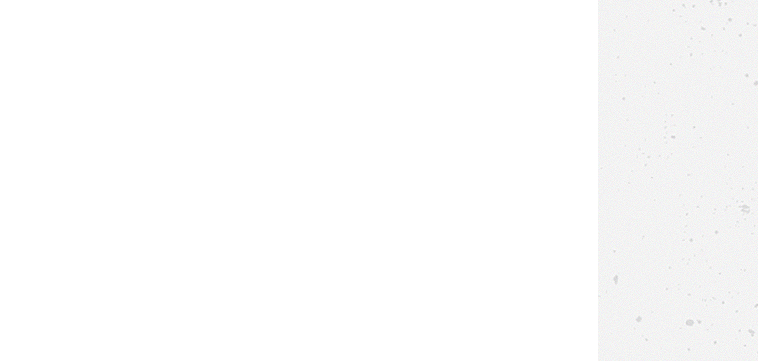
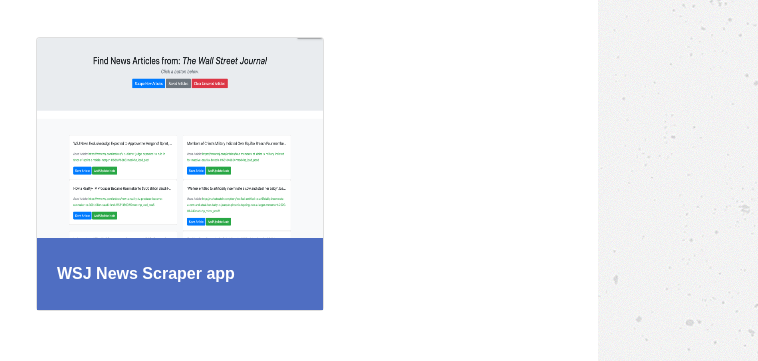
Before and after one commit to rgvegajr/Portfolio, a plain HTML site: page portfolio.html in a window 1280 px wide. Shown: the part 1839-2200 px from the top of the page, 522-1280 px from the left. Drawn offline with nearby package versions, Linux system fonts and the light colour scheme.

Commit message:
added scraper app to portfolio

```diff
--- a/portfolio.html
+++ b/portfolio.html
@@ -104,9 +104,12 @@
                     <p class="card-text"><a class="card-text" href="https://thegitdown.herokuapp.com/">TEMPO Band Directory app</a></p>
                 </div>
             </div>
-
-
-
+            <div class="card" style="width: 18rem;">
+                <img src="assets/images/scraperapp.png" class="card-img-top" alt="scraper app">
+                <div class="card-body">
+                    <p class="card-text"><a class="card-text" href="https://scraper-application.herokuapp.com/">WSJ News Scraper app</a></p>
+                </div>
+            </div>
 
         </div>
     </div>
```
Also changed, not shown: assets/images/scraperapp.png (added), 1 other file.
